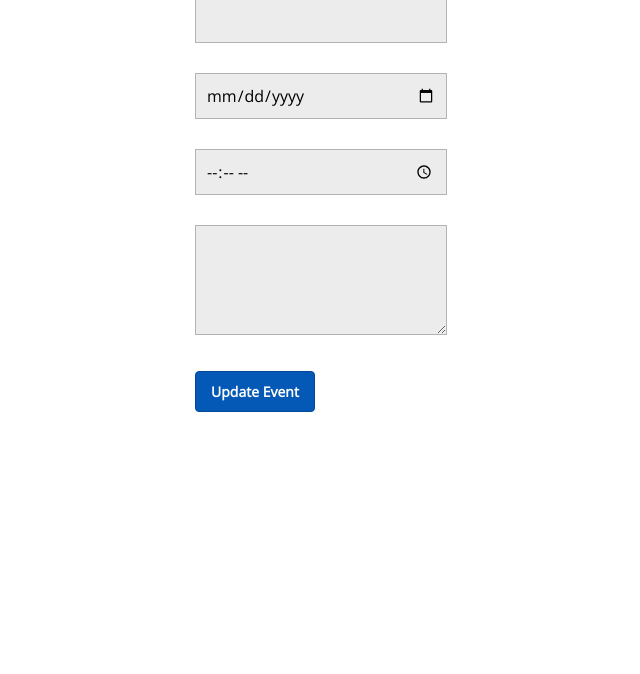
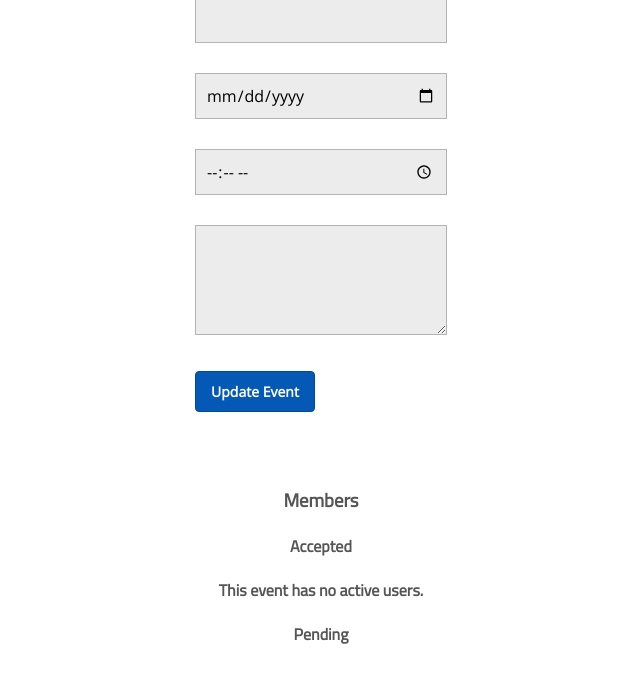
Before and after one commit to onnenon/eventsync, a Flask app: template eventsync/templates/edit_event.html in a window 1280 px wide. Shown: the part 189-863 px from the top of the page, without its empty margins (319-959 px from the left). Before the commit the page ends 601 px from the top, so only its background shows below. Run offline with Flask 2, Linux system fonts and the light colour scheme; the template is opened without the code that fills it, so the values that code supplies are empty; the visitor is signed in with stand-in values (Sample User, id 1).

Commit message:
Added list for invited members

```diff
--- a/eventsync/models.py
+++ b/eventsync/models.py
@@ -62,6 +62,10 @@ class Event(db.Model):
     items = db.relationship("Item", backref="Event", cascade="all")
 
     @staticmethod
+    def get_all():
+        return Event.query.all()
+
+    @staticmethod
     def get_event(event_id):
         """Returns a Event Object for a specific event, if it exists.
 
@@ -102,7 +106,7 @@ class Item(db.Model):
 
 
 class BelongTo(db.Model):
-    user = db.Column(
+    username = db.Column(
         db.String(30), db.ForeignKey("user.username"), primary_key=True, nullable=False
     )
     eventID = db.Column(
@@ -110,6 +114,17 @@ class BelongTo(db.Model):
     )
     accepted = db.Column(db.Boolean, default=False, nullable=False)
 
+    @staticmethod
+    def get_all():
+        return BelongTo.query.all()
+
+    @staticmethod
+    def get_accepted():
+        return BelongTo.query.filter_by(accepted=True)
+
+    @staticmethod
+    def get_pending():
+        return BelongTo.query.filter_by(accepted=False)
 
 # class Tag(db.Model):
 #     id = db.Column(db.Integer, primary_key=True)
--- a/eventsync/templates/edit_event.html
+++ b/eventsync/templates/edit_event.html
@@ -1,4 +1,4 @@
-{% extends "base.html" %} {% block content %}
+ {% extends "base.html" %} {% block content %}
 <h3>{{ event.title }}</h3>
 <form
   class="register-form"
@@ -27,4 +27,21 @@
   >{{ event.description }}</textarea><br />
   <input type="submit" value="Update Event" />
 </form>
+<br>
+<h3>Members</h3>
+<h4>Accepted</h4>
+{% if accepted_users %}
+<div>
+ <ul>
+    {% for user in accepted_users %}
+    <li>{{user.username}}</li>
+    {% endfor %}
+  </ul>
+</div>
+{% else %}
+<div>
+  <h4>This event has no active users.</h4>
+</div>
+{% endif %}
+<h4>Pending</h4>
 {% endblock %}
```
Also changed, not shown: eventsync/Blueprints/events.py (+6 -1 lines).
